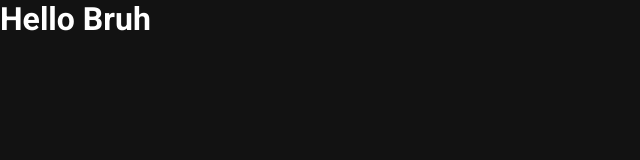
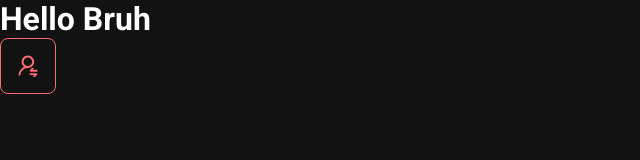
Before and after one commit to horakhy/dsmeta, a React (Vite) app in the folder frontend/: page / in a window 1280 px wide. Shown: the top 160 px of the page, without its empty margins (0-640 px from the left). Built offline with nearby package versions, Linux system fonts and the light colour scheme.

Commit message:
Button Component

```diff
--- a/frontend/src/App.tsx
+++ b/frontend/src/App.tsx
@@ -1,9 +1,12 @@
+import { NotificationButton } from "./components/notification-button";
 
 function App() {
-
   return (
-   <h1>Hello Bruh</h1>
-  )
+    <>
+      <h1>Hello Bruh</h1>
+      <NotificationButton />
+    </>
+  );
 }
 
-export default App
+export default App;
--- /dev/null
+++ b/frontend/src/components/notification-button.css
@@ -0,0 +1,12 @@
+.notification-button {
+    display: flex;
+    align-items: center;
+    justify-content: center;
+    height: 3.5rem;
+    width: 3.5rem;
+    padding: 0.5rem 1rem;
+    border-radius: 0.5rem;
+    background-color: #FH6B72;
+    border: 1px solid #FF6B72;
+
+}
--- /dev/null
+++ b/frontend/src/components/notification-button.tsx
@@ -0,0 +1,10 @@
+import "./notification-button.css"
+import icon from '../images/notification-icon.svg';
+
+export const NotificationButton = () => {
+  return (
+    <div className="notification-button">
+      <img src={icon} alt="notification icon" />
+    </div>
+  );
+};
```
Also changed, not shown: frontend/src/images/notification-icon.svg (added).
